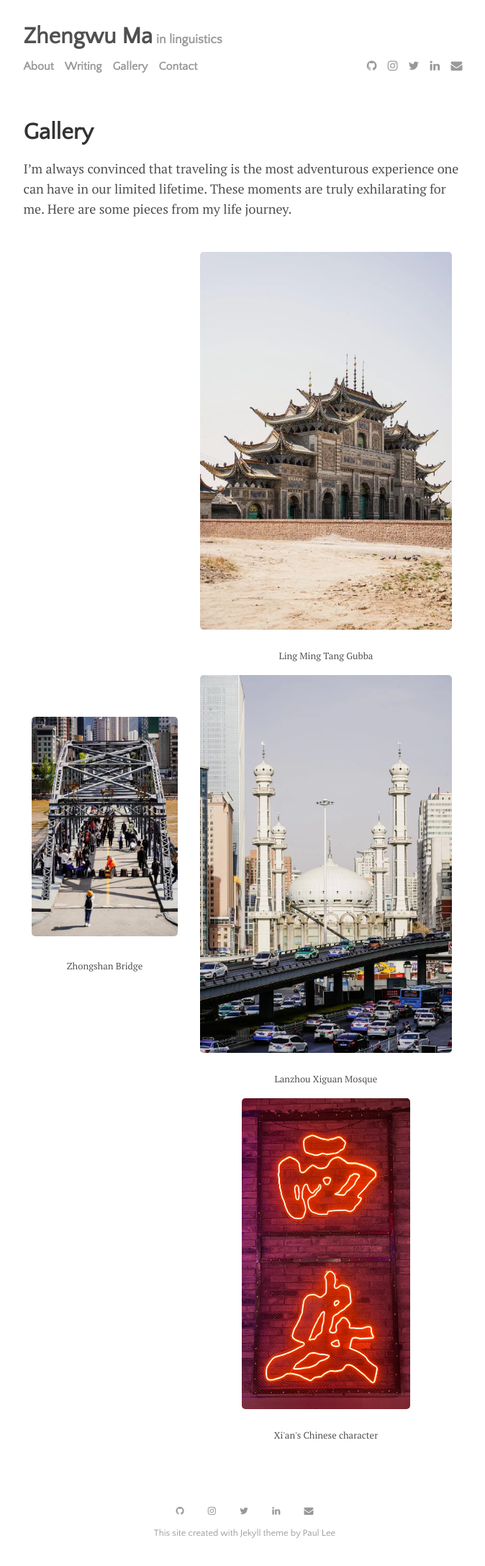
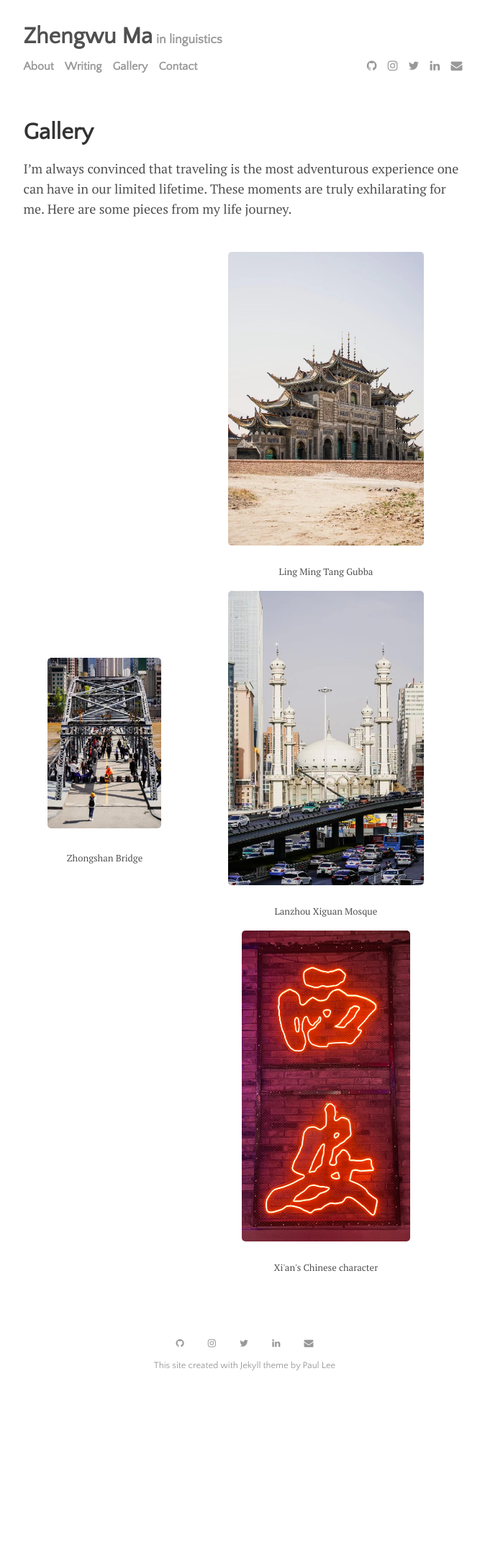
Before and after one commit to zhengwuma/zhengwuma.github.io, a Jekyll site: the page built from menu/gallery.md, in a window 1280 px wide. Shown: the whole page at 72% size, without its empty margins (300-974 px from the left). Built offline with Jekyll 4.4.1, drawn with Linux system fonts in a browser that asks for light colours; after the commit the page ends 1943 px from its top, so only the background shows below that.

Commit message:
Update pic.html

```diff
--- a/_layouts/pic.html
+++ b/_layouts/pic.html
@@ -14,17 +14,17 @@ layout: default
 
 <div style="display: flex; justify-content: center; align-items: center;">
   <div style="text-align: center;">
-    <img src="{{ site.github.url }}/assets/img/bridge.jpg" style="max-width: 90%;">
+    <img src="{{ site.github.url }}/assets/img/bridge.jpg" style="max-width: 70%;">
     <p class="caption"> <font size="2"> Zhongshan Bridge </front>  </p>
   </div>
 
   <div style="text-align: center;">
-    <img src="{{ site.github.url }}/assets/img/lanzhou.jpg" style="max-width: 90%;">
+    <img src="{{ site.github.url }}/assets/img/lanzhou.jpg" style="max-width: 70%;">
     <p class="caption"> <font size="2"> Ling Ming Tang Gubba </front> </p>
   </div>
 
   <div style="text-align: center;">
-    <img src="{{ site.github.url }}/assets/img/mosque.jpg" style="max-width: 90%;">
+    <img src="{{ site.github.url }}/assets/img/mosque.jpg" style="max-width: 70%;">
     <p class="caption"> <font size="2"> Lanzhou Xiguan Mosque</front> </p>
   </div>
 
```
